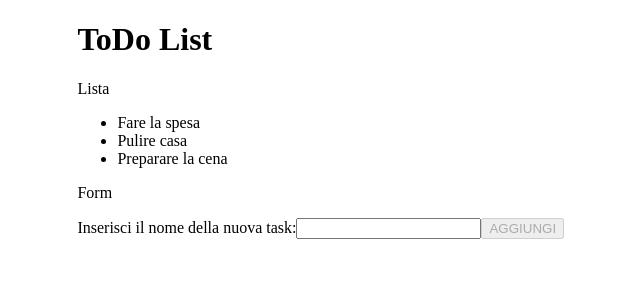
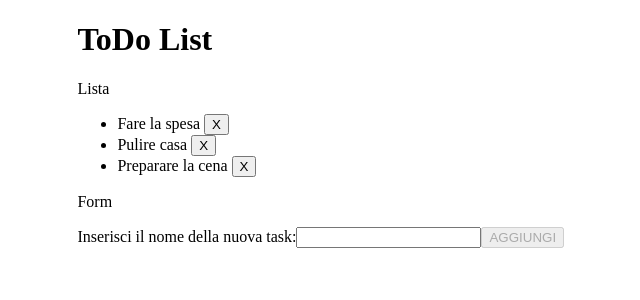
Before and after one commit to lufranski/ToDoList, an Angular app: page / in a window 1280 px wide. Shown: the top 300 px of the page, without its empty margins (57-697 px from the left). Built offline with nearby package versions, Linux system fonts and the light colour scheme.

Commit message:
delete task

```diff
--- a/src/app/list/list.component.html
+++ b/src/app/list/list.component.html
@@ -2,7 +2,9 @@
 <p>Lista</p>
 
 <ul>
-    <li *ngFor="let task of toDoList">
+    <li *ngFor="let task of toDoList; index as id">
         {{ task.name }}
+
+        <button (click)="delete(id)">X</button>
     </li>
 </ul>
--- a/src/app/list/list.component.ts
+++ b/src/app/list/list.component.ts
@@ -23,4 +23,9 @@ export class ListComponent implements OnInit{
 
     this.toDoList = this.service.getAll();
   }
+
+  delete(index: number){
+
+    this.service.deleteTask(index);
+  }
 }
```
